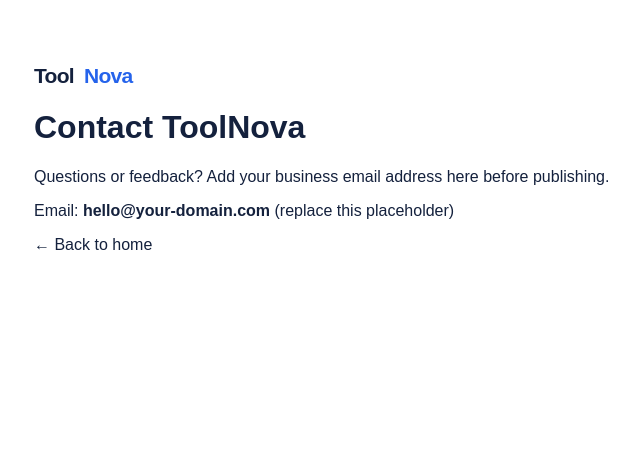
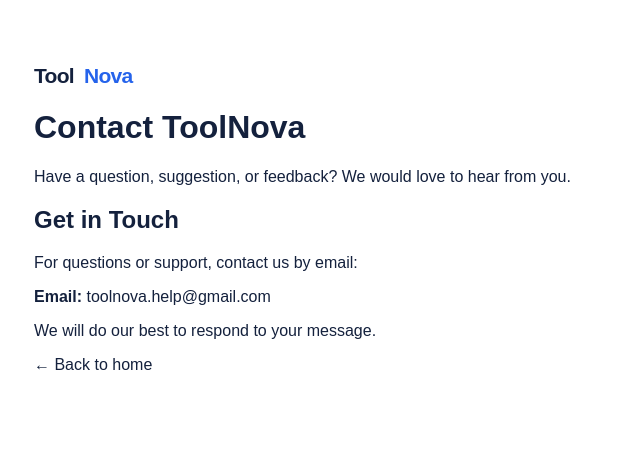
Before and after one commit to ToolNova90/toolnova, a plain HTML site: page contact.html in a window 1280 px wide. Shown: the whole page, without its empty margins (48-688 px from the left). Drawn offline with Linux system fonts and the light colour scheme.

Commit message:
Improve contact page SEO and email
Updated contact page with improved structure and content.

```diff
--- a/contact.html
+++ b/contact.html
@@ -1 +1,51 @@
-<!doctype html><html lang="en"><meta charset="utf-8"><meta name="viewport" content="width=device-width,initial-scale=1"><title>Contact — ToolNova</title><link rel="stylesheet" href="styles.css"><main class="tool-section"><a class="brand" href="index.html">Tool<span class="brand-blue">Nova</span></a><h1>Contact ToolNova</h1><p>Questions or feedback? Add your business email address here before publishing.</p><p>Email: <strong>hello@your-domain.com</strong> (replace this placeholder)</p><a href="index.html">← Back to home</a></main></html>
+
+<!doctype html>
+<html lang="en">
+<head>
+  <meta charset="utf-8">
+  <meta name="viewport" content="width=device-width, initial-scale=1">
+
+  <title>Contact ToolNova | Get in Touch</title>
+
+  <meta name="description" content="Contact ToolNova for questions, feedback, or support about our free online image, PDF, text, and calculator tools.">
+
+  <link rel="stylesheet" href="styles.css">
+</head>
+<body>
+
+  <main class="tool-section">
+
+    <a class="brand" href="index.html">
+      Tool<span class="brand-blue">Nova</span>
+    </a>
+
+    <h1>Contact ToolNova</h1>
+
+    <p>
+      Have a question, suggestion, or feedback?
+      We would love to hear from you.
+    </p>
+
+    <h2>Get in Touch</h2>
+
+    <p>
+      For questions or support, contact us by email:
+    </p>
+
+    <p>
+      <strong>Email:</strong>
+      <a href="mailto:toolnova.help@gmail.com">
+        toolnova.help@gmail.com
+      </a>
+    </p>
+
+    <p>
+      We will do our best to respond to your message.
+    </p>
+
+    <a href="index.html">← Back to home</a>
+
+  </main>
+
+</body>
+</html>
```
